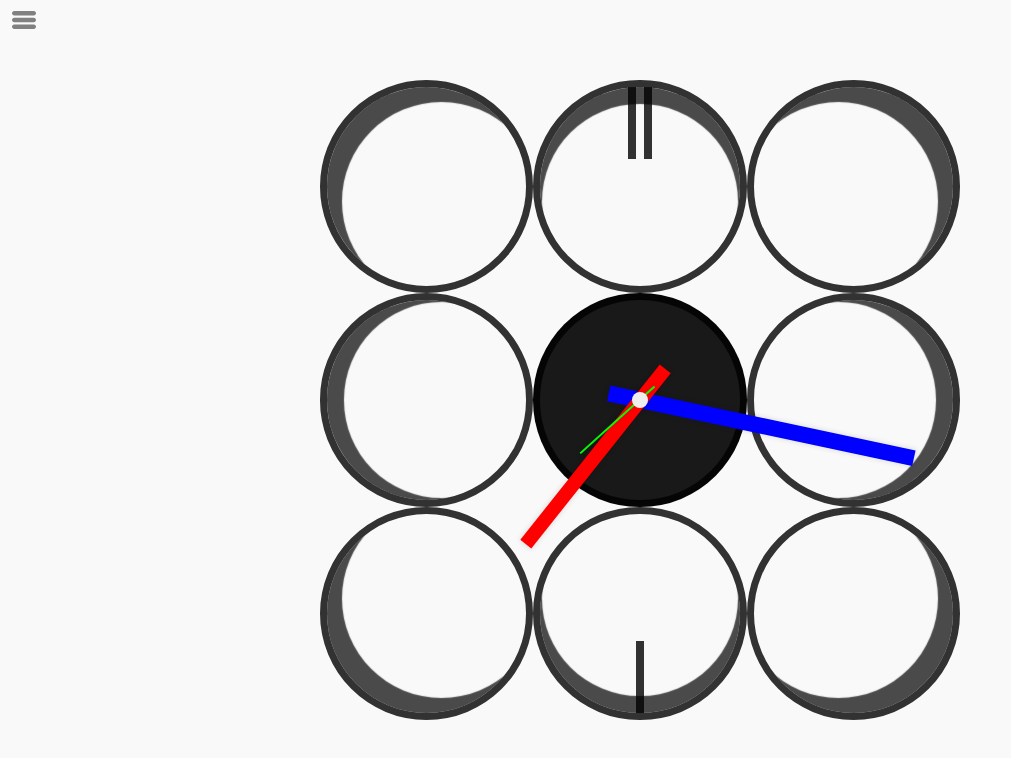
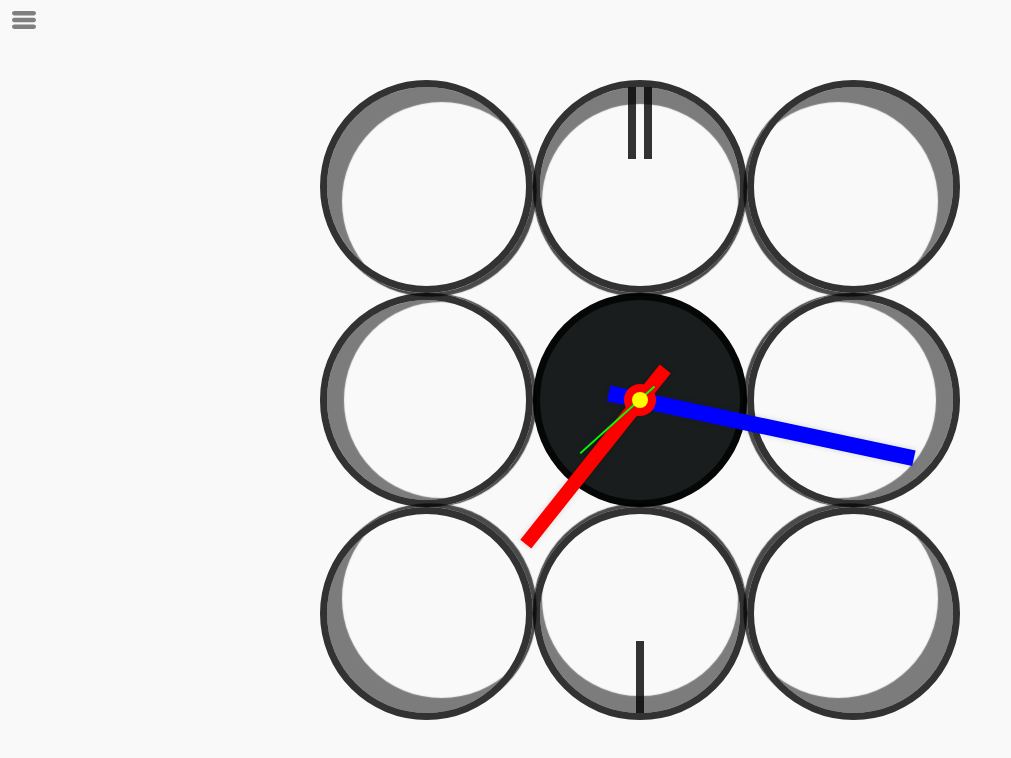
Before and after one commit to koshonson/kayaclock, a React app: page / in a window 1280 px wide. Shown: the whole page, without its empty margins (0-1011 px from the left). Built offline with nearby package versions, Linux system fonts and the light colour scheme.

Commit message:
finished ClockCell component incl. styling

```diff
--- a/src/components/ClockBoard.js
+++ b/src/components/ClockBoard.js
@@ -8,22 +8,22 @@ const ClockBoard = ({ menuVisible, clockStyle }) => {
 	return (
 		<div className={`clock centered ${menuVisible ? 'clock-open-menu' : ''}`}>
 			<div className="clock-board">
-				<ClockCell />
-				<ClockCell>
+				<ClockCell type="topLeft" />
+				<ClockCell type="top">
 					<div className="pin pin-top-one"></div>
 					<div className="pin pin-top-two"></div>
 				</ClockCell>
-				<ClockCell />
-				<ClockCell />
+				<ClockCell type="topRight" />
+				<ClockCell type="left" />
 				<ClockCell type="center">
 					<Clock />
 				</ClockCell>
-				<ClockCell />
-				<ClockCell />
-				<ClockCell>
+				<ClockCell type="right" />
+				<ClockCell type="bottomLeft" />
+				<ClockCell type="bottom">
 					<div className="pin pin-bottom-one"></div>
 				</ClockCell>
-				<ClockCell />
+				<ClockCell type="bottomRight" />
 			</div>
 		</div>
 	);
--- a/src/components/clock/Clock.js
+++ b/src/components/clock/Clock.js
@@ -2,6 +2,7 @@ import React, { Fragment } from 'react';
 import { useTime } from '../../hooks/useTime';
 
 import ClockHand from './ClockHand';
+import ClockCap from './ClockCap';
 
 const Clock = () => {
 	const { hrRotation, mnRotation, scRotation } = useTime();
@@ -10,9 +11,8 @@ const Clock = () => {
 		<Fragment>
 			<ClockHand rotation={mnRotation} type="mnHand" />
 			<ClockHand rotation={hrRotation} type="hrHand" />
-			<div className="clock-center-cap-outer"></div>
 			<ClockHand rotation={scRotation} type="scHand" />
-			<div className="clock-center-cap-inner"></div>
+			<ClockCap />
 		</Fragment>
 	);
 };
--- /dev/null
+++ b/src/components/clock/ClockCap.js
@@ -0,0 +1,16 @@
+import React, { useContext, Fragment } from 'react';
+import { styleContext } from '../../context/styleContext';
+import { getClockCapStyle } from '../../styles/clockStyleFunctions';
+
+const ClockCap = () => {
+	const { style } = useContext(styleContext);
+
+	return (
+		<Fragment>
+			<div style={getClockCapStyle({ style, type: 'outer' })}></div>
+			<div style={getClockCapStyle({ style, type: 'inner' })}></div>
+		</Fragment>
+	);
+};
+
+export default ClockCap;
--- a/src/components/clock/ClockCell.js
+++ b/src/components/clock/ClockCell.js
@@ -1,15 +1,11 @@
-import React from 'react';
+import React, { useContext } from 'react';
+import { styleContext } from '../../context/styleContext';
+import { getClockCellStyle } from '../../styles/clockStyleFunctions';
 
 const ClockCell = ({ type, children }) => {
-	return (
-		<div
-			className={`clock-cell ${
-				type === 'center' ? 'clock-center' : ''
-			}`.trim()}
-		>
-			{children}
-		</div>
-	);
+	const { style } = useContext(styleContext);
+
+	return <div style={getClockCellStyle({ style, type })}>{children}</div>;
 };
 
 export default ClockCell;
--- a/src/styles/clock.css
+++ b/src/styles/clock.css
@@ -13,28 +13,6 @@
 
 .clock-center {
 	background-color: var(--centerCellColor);
-}
-
-.clock-center-cap-outer {
-	position: absolute;
-	top: calc(50% - 2vmin);
-	left: calc(50% - 2vmin);
-	width: 4vmin;
-	height: 4vmin;
-	background-color: var(--hrHandColor);
-	border-radius: 50%;
-	z-index: 20;
-}
-
-.clock-center-cap-inner {
-	position: absolute;
-	top: calc(50% - 1vmin);
-	left: calc(50% - 1vmin);
-	width: 2vmin;
-	height: 2vmin;
-	background-color: #eee;
-	border-radius: 50%;
-	z-index: 30;
 }
 
 .pin {
--- /dev/null
+++ b/src/styles/clockStyleFunctions/clockCap.js
@@ -0,0 +1,15 @@
+export const getClockCapStyle = ({ style, type }) => {
+	const options = style.clockCap[type];
+	const { color, size, radius, zIndex } = options;
+
+	return {
+		position: 'absolute',
+		top: `calc(50% - ${size / 2}vmin)`,
+		left: `calc(50% - ${size / 2}vmin)`,
+		width: `${size}vmin`,
+		height: `${size}vmin`,
+		backgroundColor: color,
+		borderRadius: `${radius}%`,
+		zIndex
+	};
+};
--- /dev/null
+++ b/src/styles/clockStyleFunctions/clockCell.js
@@ -0,0 +1,68 @@
+import { combineColorTransparency as colComb } from '../../util';
+
+const placeShadowsByType = ({ type, thickness, blur, color, offset, inset }) => {
+	const COEFFS = {
+		topLeft: [1, 1],
+		top: [0, 1],
+		topRight: [-1, 1],
+		left: [1, 0],
+		center: [0, 0],
+		right: [-1, 0],
+		bottomLeft: [1, -1],
+		bottom: [0, -1],
+		bottomRight: [-1, -1]
+	};
+	const [x, y] = COEFFS[type];
+	const _inset = inset ? 'inset ' : '';
+	// prettier-ignore
+	return `${_inset}${thickness * x}px ${thickness * y}px ${blur}px ${offset}px ${color}`;
+};
+
+export const getClockCellStyle = ({ style, type }) => {
+	const options = style.clockCells[type];
+	const {
+		borderWidth,
+		borderColor,
+		borderOpacity,
+		borderRadius,
+		bgColor,
+		bgOpacity,
+		shadowThickness: thickness,
+		shadowColor,
+		shadowOpacity,
+		shadowBlur: blur,
+		shadowOffset: offset
+	} = options;
+
+	const brdCol = colComb(borderColor, borderOpacity);
+	const bgCol = colComb(bgColor, bgOpacity);
+	const shdCol1 = colComb(shadowColor, shadowOpacity);
+	const shdCol2 = colComb(shadowColor, shadowOpacity + 0.2);
+
+	const boxShadow1 = placeShadowsByType({
+		type,
+		thickness,
+		blur,
+		color: shdCol1,
+		offset,
+		inset: true
+	});
+
+	const boxShadow2 = placeShadowsByType({
+		type,
+		thickness: thickness / 4,
+		blur,
+		color: shdCol2,
+		offset: 0,
+		inset: false
+	});
+	console.log(boxShadow2);
+
+	return {
+		position: 'relative',
+		border: `${borderWidth}px solid ${brdCol}`,
+		borderRadius: `${borderRadius}%`,
+		backgroundColor: bgCol,
+		boxShadow: [boxShadow1, boxShadow2]
+	};
+};
--- a/src/styles/clockStyleFunctions/defaultStyles.js
+++ b/src/styles/clockStyleFunctions/defaultStyles.js
@@ -3,13 +3,13 @@ export const defaultStyles = {
 	clockBoardSize: 80,
 	hrHand: {
 		leaf: {
-			color: '#ff0000',
+			color: 'rgb(255, 0, 0)',
 			width: 1.8,
 			height: 23,
 			zIndex: 15
 		},
 		tail: {
-			color: '#ff0000',
+			color: 'rgb(255, 0, 0)',
 			width: 1.8,
 			height: 5,
 			zIndex: 15
@@ -17,13 +17,13 @@ export const defaultStyles = {
 	},
 	mnHand: {
 		leaf: {
-			color: '#0000ff',
+			color: 'rgb(0,0,255)',
 			width: 2,
 			height: 35,
 			zIndex: 10
 		},
 		tail: {
-			color: '#0000ff',
+			color: 'rgb(0,0,255)',
 			width: 2,
 			height: 4,
 			zIndex: 10
@@ -31,22 +31,149 @@ export const defaultStyles = {
 	},
 	scHand: {
 		leaf: {
-			color: '#00ff00',
+			color: 'rgb(0,255,0)',
 			width: 0.2,
 			height: 10,
 			zIndex: 20
 		},
 		tail: {
-			color: '#00ff00',
+			color: 'rgb(0,255,0)',
 			width: 0.2,
 			height: 2.5,
 			zIndex: 20
 		}
 	},
+	clockCap: {
+		inner: {
+			color: 'rgb(255, 255, 0)',
+			size: 2,
+			radius: 50,
+			zIndex: 30
+		},
+		outer: {
+			color: 'rgb(255, 0, 0)',
+			size: 4,
+			radius: 50,
+			zIndex: 15
+		}
+	},
 	clockCells: {
-		tl: {
+		topLeft: {
 			borderWidth: 7,
-			borderColor: 'rgba(0,0,0,0.8)'
+			borderColor: 'rgb(0,0,0)',
+			borderOpacity: 0.8,
+			borderRadius: 50,
+			bgColor: 'rgb(255,255,255)',
+			bgOpacity: 0,
+			shadowThickness: 15,
+			shadowBlur: 1,
+			shadowOpacity: 0.5,
+			shadowColor: 'rgb(0,0,0)',
+			shadowOffset: 0
+		},
+		top: {
+			borderWidth: 7,
+			borderColor: 'rgb(0,0,0)',
+			borderOpacity: 0.8,
+			borderRadius: 50,
+			bgColor: 'rgb(255,255,255)',
+			bgOpacity: 0,
+			shadowThickness: 15,
+			shadowBlur: 1,
+			shadowOpacity: 0.5,
+			shadowColor: 'rgb(0,0,0)',
+			shadowOffset: 2
+		},
+		topRight: {
+			borderWidth: 7,
+			borderColor: 'rgb(0,0,0)',
+			borderOpacity: 0.8,
+			borderRadius: 50,
+			bgColor: 'rgb(255,255,255)',
+			bgOpacity: 0,
+			shadowThickness: 15,
+			shadowBlur: 1,
+			shadowOpacity: 0.5,
+			shadowColor: 'rgb(0,0,0)',
+			shadowOffset: 0
+		},
+		left: {
+			borderWidth: 7,
+			borderColor: 'rgb(0,0,0)',
+			borderOpacity: 0.8,
+			borderRadius: 50,
+			bgColor: 'rgb(255,255,255)',
+			bgOpacity: 0,
+			shadowThickness: 15,
+			shadowBlur: 1,
+			shadowOpacity: 0.5,
+			shadowColor: 'rgb(0,0,0)',
+			shadowOffset: 2
+		},
+		center: {
+			borderWidth: 7,
+			borderColor: 'rgb(0,0,0)',
+			borderOpacity: 0.8,
+			borderRadius: 50,
+			bgColor: 'rgb(255,255,255)',
+			bgOpacity: 0.9,
+			shadowThickness: 0,
+			shadowBlur: 0,
+			shadowOpacity: 0,
+			shadowColor: 'rgb(0,0,0)',
+			shadowOffset: 0
+		},
+		right: {
+			borderWidth: 7,
+			borderColor: 'rgb(0,0,0)',
+			borderOpacity: 0.8,
+			borderRadius: 50,
+			bgColor: 'rgb(255,255,255)',
+			bgOpacity: 0,
+			shadowThickness: 15,
+			shadowBlur: 1,
+			shadowOpacity: 0.5,
+			shadowColor: 'rgb(0,0,0)',
+			shadowOffset: 2
+		},
+		bottomLeft: {
+			borderWidth: 7,
+			borderColor: 'rgb(0,0,0)',
+			borderOpacity: 0.8,
+			borderRadius: 50,
+			bgColor: 'rgb(255,255,255)',
+			bgOpacity: 0,
+			shadowThickness: 15,
+			shadowBlur: 1,
+			shadowOpacity: 0.5,
+			shadowColor: 'rgb(0,0,0)',
+			shadowOffset: 0
+		},
+		bottom: {
+			borderWidth: 7,
+			borderColor: 'rgb(0,0,0)',
+			borderOpacity: 0.8,
+			borderRadius: 50,
+			bgColor: 'rgb(255,255,255)',
+			bgOpacity: 0,
+			shadowThickness: 15,
+			shadowBlur: 1,
+			shadowOpacity: 0.5,
+			shadowColor: 'rgb(0,0,0)',
+			shadowOffset: 2
+		},
+		bottomRight: {
+			borderWidth: 7,
+			borderColor: 'rgb(0,0,0)',
+			borderOpacity: 0.8,
+			borderRadius: 50,
+			bgColor: 'rgb(255,255,255)',
+			bgOpacity: 0,
+			shadowThickness: 15,
+			shadowBlur: 1,
+			shadowOpacity: 0.5,
+			shadowColor: 'rgb(0,0,0)',
+			shadowOffset: 0
 		}
 	}
 };
--- a/src/styles/clockStyleFunctions/index.js
+++ b/src/styles/clockStyleFunctions/index.js
@@ -1,3 +1,5 @@
 export { defaultStyles } from './defaultStyles';
 export { getCanvasBg } from './canvas';
 export { getClockHandStyle, clockHandStyler } from './clockHand';
+export { getClockCapStyle } from './clockCap';
+export { getClockCellStyle } from './clockCell';
--- /dev/null
+++ b/src/util/color.js
@@ -0,0 +1,4 @@
+export const combineColorTransparency = (color, opacity) => {
+	const [a, b, c] = color.match(/\d/g);
+	return `rgba(${a}, ${b}, ${c}, ${opacity})`;
+};
--- /dev/null
+++ b/src/util/index.js
@@ -0,0 +1 @@
+export { combineColorTransparency } from './color';
```
